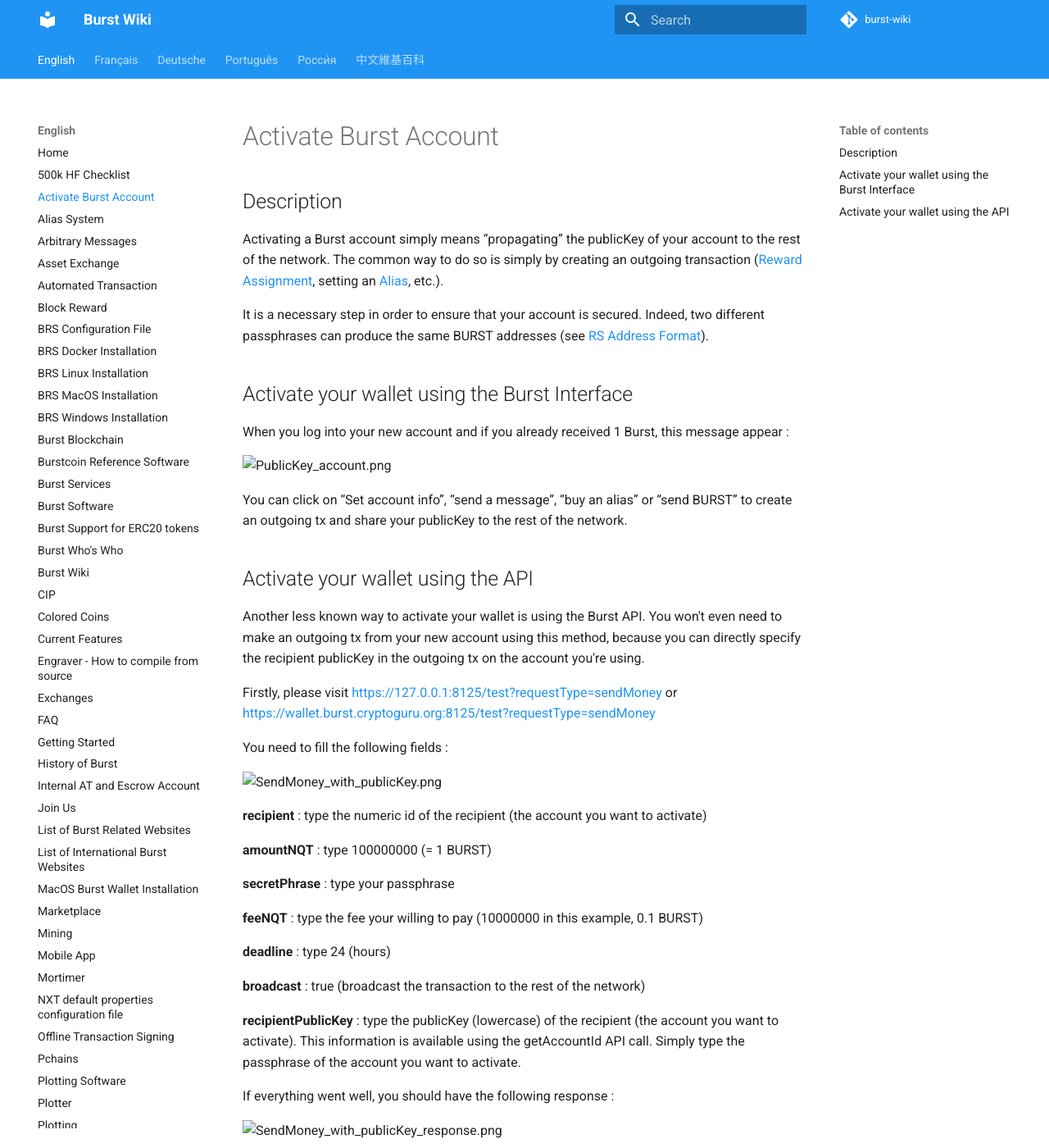
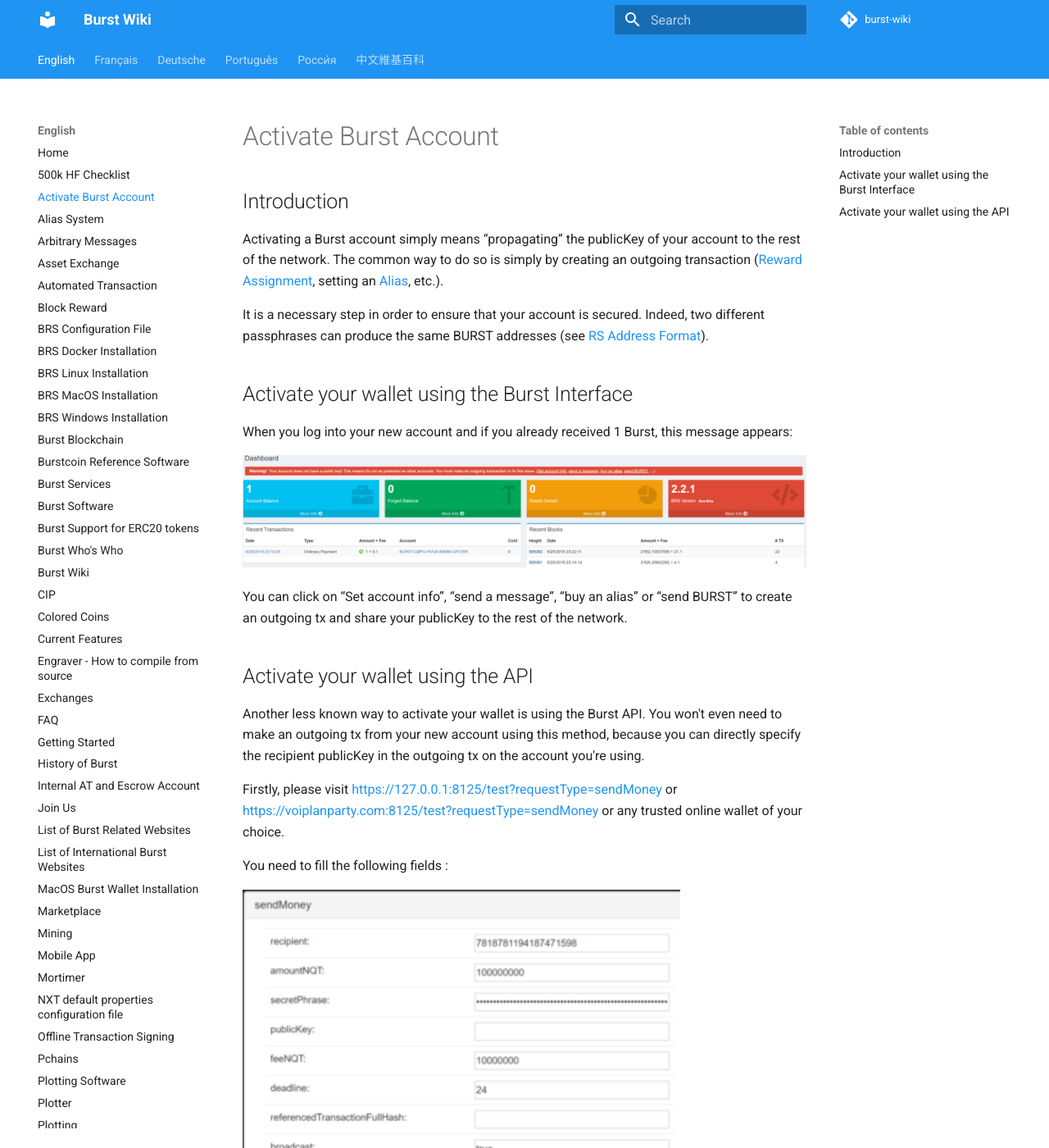
Before and after one commit to burst-apps-team/burst-wiki, an MkDocs documentation site: the page built from docs/en/activate-burst-account.md, in a window 1280 px wide and 1400 px high. Shown: the whole window at 82% size. Built offline with MkDocs 1.6.1 and Material for MkDocs 9.7.7, drawn with Linux system fonts in a browser that asks for light colours; comment, search, counter and statistics services are not loaded; old or Windows-style settings are respelled for this version of MkDocs.

Commit message:
Added images and formatting

```diff
--- a/docs/en/activate-burst-account.md
+++ b/docs/en/activate-burst-account.md
@@ -1,5 +1,5 @@
-Description
------------
+Introduction
+------------
 
 Activating a Burst account simply means “propagating” the publicKey of your account to the rest of the network. The common way to do so is simply by creating an outgoing transaction ([Reward Assignment](reward-assignment.md), setting an [Alias](alias-system.md), etc.).
 
@@ -8,9 +8,9 @@ It is a necessary step in order to ensure that your account is secured. Indeed,
 Activate your wallet using the Burst Interface
 ----------------------------------------------
 
-When you log into your new account and if you already received 1 Burst, this message appear :
+When you log into your new account and if you already received 1 Burst, this message appears:
 
-<img src="PublicKey_account.png" title="PublicKey_account.png" alt="PublicKey_account.png" width="1500" height="1500" />
+<img src="../../media/PublicKey_account.png" title="PublicKey_account.png" alt="PublicKey_account.png" width="1500" height="1500" />
 
 You can click on “Set account info”, “send a message”, “buy an alias” or “send BURST” to create an outgoing tx and share your publicKey to the rest of the network.
 
@@ -19,29 +19,29 @@ Activate your wallet using the API
 
 Another less known way to activate your wallet is using the Burst API. You won't even need to make an outgoing tx from your new account using this method, because you can directly specify the recipient publicKey in the outgoing tx on the account you're using.
 
-Firstly, please visit <https://127.0.0.1:8125/test?requestType=sendMoney> or <https://wallet.burst.cryptoguru.org:8125/test?requestType=sendMoney>
+Firstly, please visit <https://127.0.0.1:8125/test?requestType=sendMoney> or <https://voiplanparty.com:8125/test?requestType=sendMoney> or any trusted online wallet of your choice.
 
 You need to fill the following fields :
 
-<img src="SendMoney_with_publicKey.png" title="SendMoney_with_publicKey.png" alt="SendMoney_with_publicKey.png" width="534" height="534" />
+<img src="../../media/SendMoney_with_publicKey.png" title="SendMoney_with_publicKey.png" alt="SendMoney_with_publicKey.png" width="534" height="534" />
 
-**recipient** : type the numeric id of the recipient (the account you want to activate)
+- **recipient** : type the numeric id of the recipient (the account you want to activate)
 
-**amountNQT** : type 100000000 (= 1 BURST)
+- **amountNQT** : type 100000000 (= 1 BURST)
 
-**secretPhrase** : type your passphrase
+- **secretPhrase** : type your passphrase
 
-**feeNQT** : type the fee your willing to pay (10000000 in this example, 0.1 BURST)
+- **feeNQT** : type the fee your willing to pay (10000000 in this example, 0.1 BURST)
 
-**deadline** : type 24 (hours)
+- **deadline** : type 24 (hours)
 
-**broadcast** : true (broadcast the transaction to the rest of the network)
+- **broadcast** : true (broadcast the transaction to the rest of the network)
 
-**recipientPublicKey** : type the publicKey (lowercase) of the recipient (the account you want to activate). This information is available using the getAccountId API call. Simply type the passphrase of the account you want to activate.
+- **recipientPublicKey** : type the publicKey (lowercase) of the recipient (the account you want to activate). This information is available using the getAccountId API call. Simply type the passphrase of the account you want to activate.
 
 If everything went well, you should have the following response :
 
-<img src="SendMoney_with_publicKey_response.png" title="SendMoney_with_publicKey_response.png" alt="SendMoney_with_publicKey_response.png" width="523" height="523" />
+<img src="../../media/SendMoney_with_publicKey_response.png" title="SendMoney_with_publicKey_response.png" alt="SendMoney_with_publicKey_response.png" width="523" height="523" />
 
 Congratulations ! Your new account is activated without making an outgoing tx from it !
 
```
